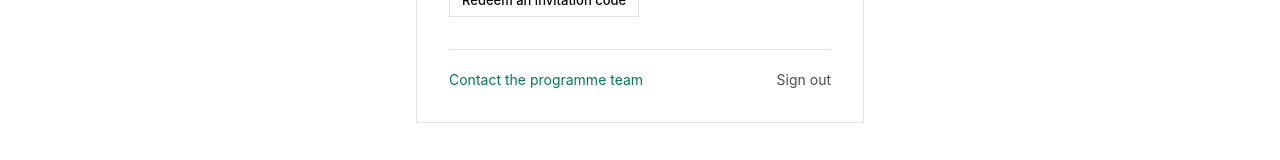
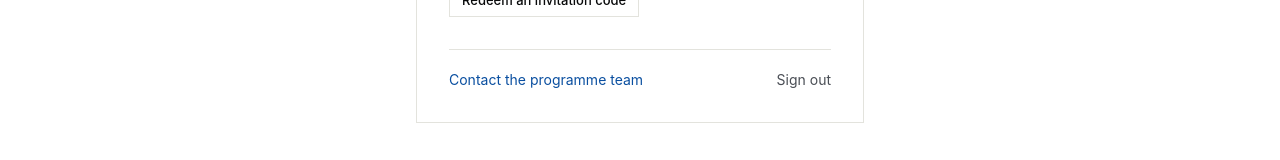
Before and after one commit to AfriOrbit/lms-v1, a Next.js app: page /pending in a window 1280 px wide. Shown: the part 497-657 px from the top of the page. Built offline with nearby package versions, Linux system fonts and the light colour scheme; no server answers.

Commit message:
Force complete site to dark mode by default

```diff
--- a/src/app/globals.css
+++ b/src/app/globals.css
@@ -9,22 +9,36 @@
 @import '@fontsource/ibm-plex-mono/500.css';
 
 /* ==========================================================================
-   AfriOrbit LMS — design system (Green Theme Variant)
+   AfriOrbit LMS — design system
+
+   The same grammar as afriorbit.space, applied to an application.
 
    TWO REGISTERS, AND WHICH GOES WHERE
 
    Light shell for everything a visitor can reach without signing in — home,
-   catalogue, login, certificate verification.
+   catalogue, login, certificate verification. Those pages sit next to the
+   company site in a user's mind, and arriving from it should not feel like
+   landing on a different product.
 
-   Dark Gotham/Green for the signed-in application — dashboard, lessons, labs,
-   admin.
+   Dark Gotham for the signed-in application — dashboard, lessons, labs,
+   admin. That is the instrument, and it should look like one.
+
+   This is Palantir's own split (palantir.com is light; Gotham and AIP are
+   dark), and it makes the Home ↔ Learning Hub crossing read as deliberate
+   rather than as two teams who never spoke.
 
    HOW IT IS WIRED
 
    Components name semantic tokens only — `--text`, `--border`, `--accent` —
    never a palette step. `.surface-light` and `.surface-dark` redeclare those
    tokens, so the SAME component renders correctly in either register with no
-   variant prop and no conditional class.
+   variant prop and no conditional class. The route group decides: the app and
+   admin layouts open a `.surface-dark` shell; everything else inherits light
+   from <body>.
+
+   Every foreground/background pair below is contrast-checked against WCAG AA
+   on BOTH surfaces it can appear on — the status colours in particular, since
+   a green that reads on near-black is usually invisible on white.
    ========================================================================== */
 
 @theme {
@@ -32,7 +46,7 @@
     Roboto, Helvetica, Arial, sans-serif;
   --font-mono: 'IBM Plex Mono', ui-monospace, SFMono-Regular, Menlo, monospace;
 
-  /* Dark register — near-black surface tones. */
+  /* Dark register — near-blacks, not blue-blacks. */
   --color-void-950: #06080b;
   --color-void-900: #0a0c10;
   --color-void-850: #0f1319;
@@ -41,27 +55,30 @@
   --color-void-600: #2d3846;
   --color-void-500: #3f4c5d;
 
-  /* Green / Emerald Accent System */
-  --color-emerald-50: #ecfdf5;
-  --color-emerald-100: #d1fae5;
-  --color-emerald-200: #a7f3d0;
-  --color-emerald-300: #6ee7b7;
-  --color-emerald-400: #34d399;
-  --color-emerald-500: #10b981;
-  --color-emerald-600: #059669;
-  --color-emerald-700: #047857;
-  --color-emerald-800: #065f46;
-  --color-emerald-900: #064e3b;
+  /* Accent. Deep institutional blue on light, Gotham cyan on dark. */
+  --color-ion-50: #eef6ff;
+  --color-ion-100: #d8ebff;
+  --color-ion-200: #b4dcff;
+  --color-ion-300: #7fc8ff;
+  --color-ion-400: #4cc2ff;
+  --color-ion-500: #1f8fd6;
+  --color-ion-600: #0a6cb4;
+  --color-ion-700: #0a4fa0;
+  --color-ion-800: #08407f;
+  --color-ion-900: #06325f;
 
-  /* State Colors */
+  /* Warning. The old brand orange, pulled towards amber so it reads as a
+     state rather than as decoration. */
+  --color-ember-400: #f0b429;
+  --color-ember-500: #c98a06;
+  --color-ember-600: #9a6800;
+
+  /* Good. */
   --color-signal-400: #3ddc97;
   --color-signal-500: #12a06d;
   --color-signal-600: #0b7a52;
 
-  --color-ember-400: #f0b429;
-  --color-ember-500: #c98a06;
-  --color-ember-600: #9a6800;
-
+  /* Critical. */
   --color-alert-400: #ff8a8a;
   --color-alert-500: #e5484d;
   --color-alert-600: #c2181e;
@@ -83,12 +100,11 @@
   --text-muted: #4a4e55;
   --text-faint: #6c7179;
 
-  /* Green Primary Accents */
-  --accent: var(--color-emerald-700);
-  --accent-hover: var(--color-emerald-800);
+  --accent: var(--color-ion-700);
+  --accent-hover: var(--color-ion-800);
   --accent-ink: #ffffff;
-  --accent-line: color-mix(in srgb, var(--color-emerald-700) 40%, transparent);
-  --accent-bg: color-mix(in srgb, var(--color-emerald-700) 7%, transparent);
+  --accent-line: color-mix(in srgb, var(--color-ion-700) 40%, transparent);
+  --accent-bg: color-mix(in srgb, var(--color-ion-700) 6%, transparent);
 
   --good: var(--color-signal-600);
   --good-line: color-mix(in srgb, var(--color-signal-600) 38%, transparent);
@@ -119,12 +135,11 @@
   --text-muted: #9aa5b4;
   --text-faint: #7c8695;
 
-  /* Mint/Emerald Dark Accents */
-  --accent: var(--color-emerald-400);
-  --accent-hover: var(--color-emerald-300);
-  --accent-ink: var(--color-void-950);
-  --accent-line: color-mix(in srgb, var(--color-emerald-400) 40%, transparent);
-  --accent-bg: color-mix(in srgb, var(--color-emerald-400) 10%, transparent);
+  --accent: var(--color-ion-400);
+  --accent-hover: var(--color-ion-300);
+  --accent-ink: var(--color-void-900);
+  --accent-line: color-mix(in srgb, var(--color-ion-400) 40%, transparent);
+  --accent-bg: color-mix(in srgb, var(--color-ion-400) 10%, transparent);
 
   --good: var(--color-signal-400);
   --good-line: color-mix(in srgb, var(--color-signal-400) 38%, transparent);
@@ -157,6 +172,8 @@ body {
   text-rendering: optimizeLegibility;
 }
 
+/* Square, not rounded. The focus ring keeps its offset but loses the radius —
+   a rounded ring on a square control looks like a mistake. */
 :focus-visible {
   outline: 2px solid var(--accent);
   outline-offset: 2px;
@@ -168,7 +185,8 @@ body {
 }
 
 /* --------------------------------------------------------------------------
-   Typography
+   Type. Shared verbatim with the website so a heading is the same object on
+   both properties.
    -------------------------------------------------------------------------- */
 
 .t-display {
@@ -201,6 +219,8 @@ body {
   text-wrap: pretty;
 }
 
+/* The mono eyebrow. Only works small, wide-tracked and genuinely monospace;
+   at 14px with normal tracking it reads as a mistake rather than a label. */
 .t-label {
   font-family: var(--font-mono);
   font-size: 0.6875rem;
@@ -211,6 +231,9 @@ body {
   color: var(--text-faint);
 }
 
+/* Proportional figures. `tabular-nums` gives every digit the width of a zero,
+   which makes a display-size number sit in a puddle of space. Tabular is for
+   columns that must align — use `.tabular` there and nowhere else. */
 .t-stat {
   font-size: clamp(1.75rem, 1.4rem + 1.4vw, 2.5rem);
   line-height: 1;
@@ -223,6 +246,7 @@ body {
   font-variant-numeric: tabular-nums;
 }
 
+/* The faint instrument grid, for dark section headers. */
 .grid-field {
   position: relative;
   isolation: isolate;
@@ -343,7 +367,7 @@ body {
 }
 
 .prose-lesson blockquote {
-  border-left: 3px solid var(--accent);
+  border-left: 3px solid var(--color-ion-500);
   padding-left: 1rem;
   color: var(--text-muted);
   font-style: italic;
@@ -366,7 +390,7 @@ body {
 }
 
 .prose-lesson th {
-  background: color-mix(in srgb, var(--accent) 10%, transparent);
+  background: color-mix(in srgb, var(--color-ion-500) 10%, transparent);
   font-weight: 620;
   white-space: nowrap;
 }
@@ -383,6 +407,7 @@ body {
   padding: 0.5rem 0;
 }
 
+/* Compact variant used inside quiz prompts and cards. */
 .prose-compact {
   font-size: 0.95rem;
   line-height: 1.65;
```
